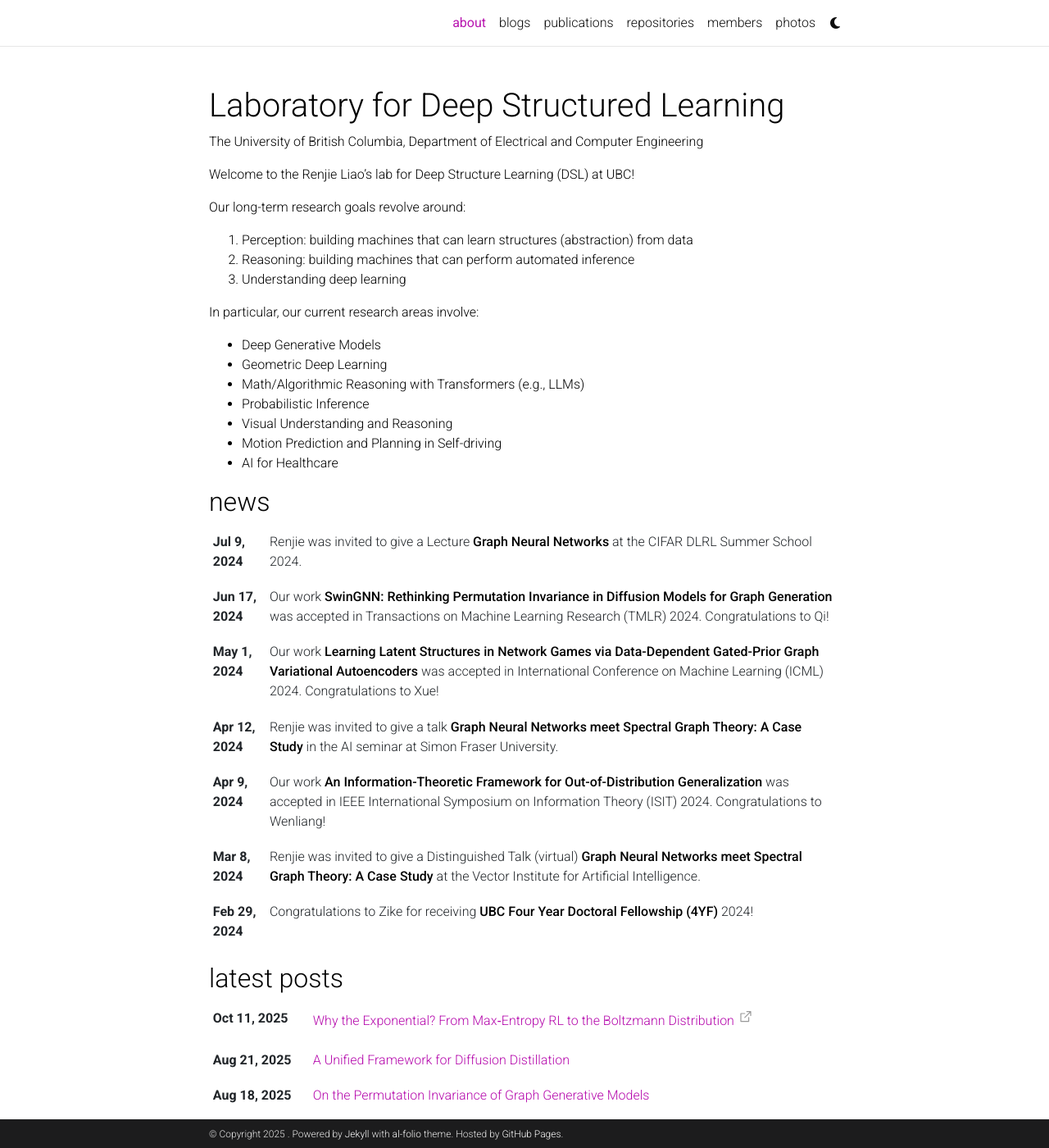
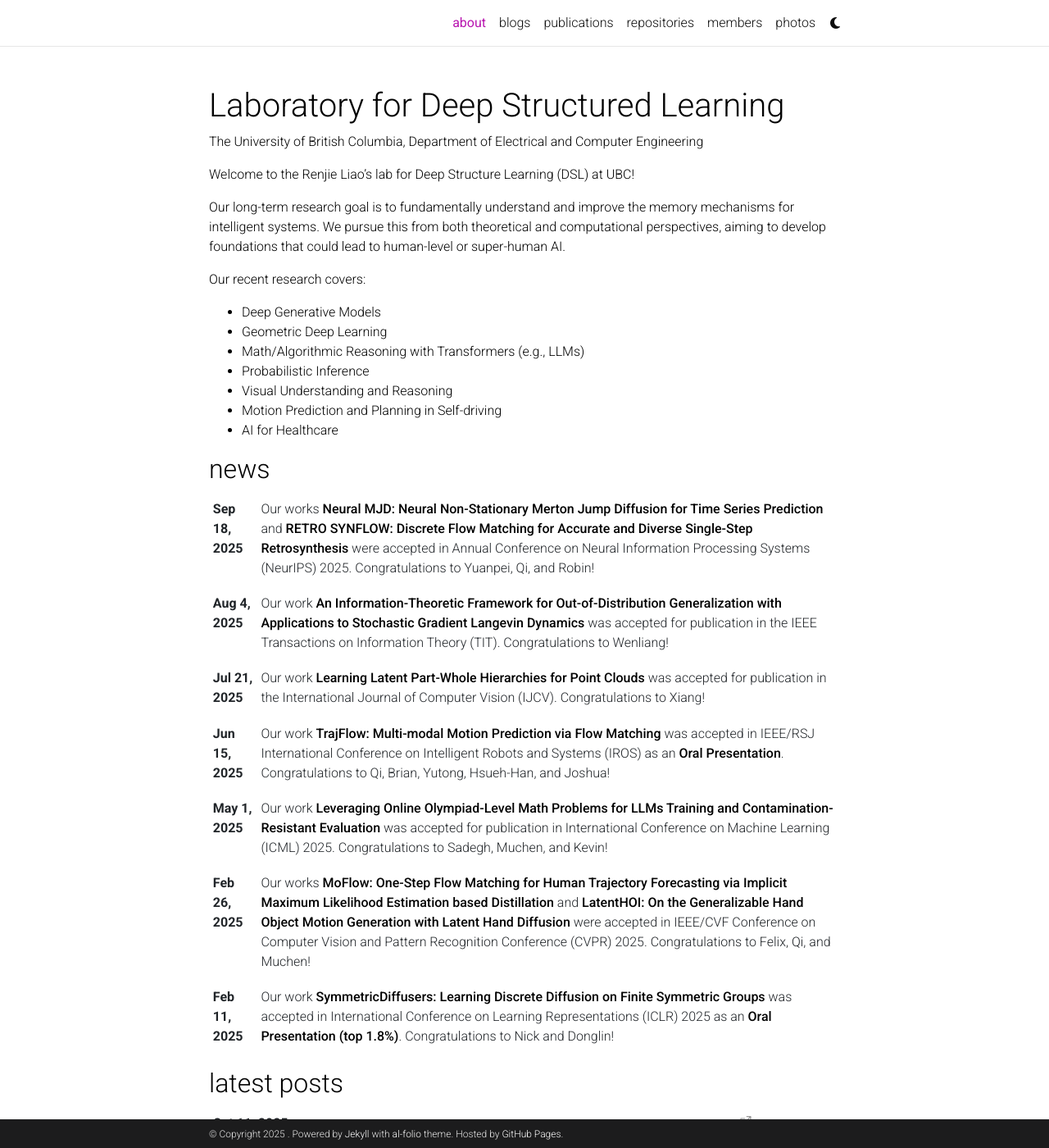
Before and after one commit to DSL-Lab/DSL-Lab.github.io, a Jekyll site: the page built from _pages/about.md, in a window 1280 px wide and 1400 px high. Shown: the whole window at 82% size. Built offline with Jekyll 4.4.1, drawn with Linux system fonts in a browser that asks for light colours; full-size pictures stand in for the smaller copies a plugin makes; comment, search, counter and statistics services are not loaded; a style sheet for code colours, icons or effects is not loaded.

Commit message:
update group website

```diff
--- a/_pages/about.md
+++ b/_pages/about.md
@@ -21,12 +21,15 @@ social: true  # includes social icons at the bottom of the page
 
 Welcome to the Renjie Liao's lab for Deep Structure Learning (DSL) at UBC!
 
-Our long-term research goals revolve around:
+<!-- Our long-term research goals revolve around:
 1. Perception: building machines that can learn structures (abstraction) from data
 2. Reasoning: building machines that can perform automated inference
-3. Understanding deep learning
+3. Understanding deep learning -->
 
-In particular, our current research areas involve:
+Our long-term research goal is to fundamentally understand and improve the memory mechanisms for intelligent systems.
+We pursue this from both theoretical and computational perspectives, aiming to develop foundations that could lead to human-level or super-human AI.
+
+Our recent research covers:
 - Deep Generative Models
 - Geometric Deep Learning
 - Math/Algorithmic Reasoning with Transformers (e.g., LLMs)
--- a/_pages/photo.md
+++ b/_pages/photo.md
@@ -9,118 +9,189 @@ display_categories: [work, fun]
 horizontal: false
 ---
 
+***2025 Oct. 10. Group hotpot at Hai Di Lao.***
 
-***2023 Jul. 28, hiking at St. Mark's Summit.***
+<div class="row">
+    <div class="col-sm mt-3 mt-md-0">
+        {% include figure.html path="assets/img/2025_oct_10_haidilao.jpg" title="2025_oct_10_haidilao" class="img-fluid rounded z-depth-1" %}
+    </div>
+</div>
+<!-- <div class="caption">
+    Group hotpot at Hai Di Lao.
+</div> -->
+
+
+***2024 Dec. 6. End-of-year party at Acadia.***
+
+<div class="row">
+    <div class="col-sm mt-3 mt-md-0">
+        {% include figure.html path="assets/img/2024_dec_6_acadia.jpeg" title="2024_dec_6_acadia" class="img-fluid rounded z-depth-1" %}
+    </div>
+</div>
+<!-- <div class="caption">
+    End-of-year party at Acadia.
+</div> -->
+
+
+***2024 Nov. 26. LoG conference local meetup at UBC.***
+
+<div class="row">
+    <div class="col-sm mt-3 mt-md-0">
+        {% include figure.html path="assets/img/2024_nov_26_log.jpg" title="2024_nov_26_log" class="img-fluid rounded z-depth-1" %}
+    </div>
+</div>
+<!-- <div class="caption">
+    The Vancouver local meetup at UBC for the Learning on Graphs (LoG) Conference 2024.
+</div> -->
+
+
+***2024 Jul. 13. Group BBQ and boating at Golden Ears.***
+
+<div class="row">
+    <div class="col-sm mt-3 mt-md-0">
+        {% include figure.html path="assets/img/2024_jul_13_golden_ears.jpg" title="2024_jul_13_golden_ears" class="img-fluid rounded z-depth-1" %}
+    </div>
+</div>
+<!-- <div class="caption">
+    Group BBQ and boating at Golden Ears. Robin, Brian, Wenliang, Tayyib, Yuanpei, Tanzila, Renjie, Michael, and Muchen (from left to right).
+</div> -->
+
+
+***2024 May 30. Subgroup touring at Niagara Fall.***
+
+<div class="row">
+    <div class="col-sm mt-3 mt-md-0">
+        {% include figure.html path="assets/img/2024_may_30_niagara_fall.jpg" title="2024_may_30_niagara_fall" class="img-fluid rounded z-depth-1" %}
+    </div>
+</div>
+<!-- <div class="caption">
+    Subgroup touring at Niagara Fall. Renjie, Muchen, Jiahe, and Qi (from left to right).
+</div> -->
+
+
+***2024 May 27. Subgroup dinner at Toronto.***
+
+<div class="row">
+    <div class="col-sm mt-3 mt-md-0">
+        {% include figure.html path="assets/img/2024_may_27_toronto.jpg" title="2024_may_27_toronto" class="img-fluid rounded z-depth-1" %}
+    </div>
+</div>
+<!-- <div class="caption">
+    Subgroup dinner at Toronto. Qi, Nick, Jiahe, Hanwen, Renjie, and Muchen (from left to right).
+</div> -->
+
+
+***2023 Jul. 28. Group hiking at St. Mark's Summit.***
 
 <div class="row">
     <div class="col-sm mt-3 mt-md-0">
         {% include figure.html path="assets/img/2023_jul_28_st_mark.jpg" title="2023_jul_28_st_mark" class="img-fluid rounded z-depth-1" %}
     </div>
 </div>
-<div class="caption">
-    Youran, Qi, Jade, Michael, and Sadegh (2nd row from left to right). Anthony, Renjie, Xue, and Jiahe (1st row from left to right).
-</div>
+<!-- <div class="caption">
+    Group hiking. Youran, Qi, Jade, Michael, and Sadegh (2nd row from left to right). Anthony, Renjie, Xue, and Jiahe (1st row from left to right).
+</div> -->
 
 
-***2023 Jun. 11, hiking at Tunnel Bluffs.***
+***2023 Jun. 11. Group hiking at Tunnel Bluffs.***
 
 <div class="row">
     <div class="col-sm mt-3 mt-md-0">
         {% include figure.html path="assets/img/2023_jun_11_tunnel_bluffs.jpg" title="2023_jun_11_tunnel_bluffs" class="img-fluid rounded z-depth-1" %}
     </div>
 </div>
-<div class="caption">
+<!-- <div class="caption">
     Renjie, Xue, Lele, Michael, Nicolas, and Qi (from left to right).
-</div>
+</div> -->
 
 
 
-***2023 Apr. 27, graduation dinner at The Point, UBC.***
+***2023 Apr. 27. Graduation dinner at The Point, UBC.***
 
 <div class="row">
     <div class="col-sm mt-3 mt-md-0">
         {% include figure.html path="assets/img/2023_apr_27_ubc.jpg" title="2023_apr_27_ubc" class="img-fluid rounded z-depth-1" %}
     </div>
 </div>
-<div class="caption">
+<!-- <div class="caption">
     Aditya, Yutong, Renjie, Evan, Sadegh, Daniel, Qi, Masoud, Michael, Anthony, and Jiahe (from left to right).
-</div>
+</div> -->
 
 
 
-***2023 Apr. 5, hiking at Quarry Rock & Deep Cove.***
+***2023 Apr. 5. Group hiking at Quarry Rock & Deep Cove.***
 
 <div class="row">
     <div class="col-sm mt-3 mt-md-0">
         {% include figure.html path="assets/img/2023_apr_5_deep_cove.jpg" title="2023_apr_5_deep_cove" class="img-fluid rounded z-depth-1" %}
     </div>
 </div>
-<div class="caption">
+<!-- <div class="caption">
     Michael, Anthony, Renjie, Daniel, Sadegh, Qi, and Yutong (2nd row from left to right). Yuanpei, Jiahe, and Xue (1st row from left to right).
-</div>
+</div> -->
 
 <div class="row">
     <div class="col-sm mt-3 mt-md-0">
         {% include figure.html path="assets/img/2023_apr_5_quarry_rock.jpg" title="2023_apr_5_quarry_rock" class="img-fluid rounded z-depth-1" %}
     </div>
 </div>
-<div class="caption">
+<!-- <div class="caption">
     Anthony, Daniel, Renjie, Yutong, and Michael (2nd row from left to right). Xue, Jiahe, Yuanpei, Qi, and Sadegh (1st row from left to right).
-</div>
+</div> -->
 
 
 
-***2022 Dec. 15, End-of-Year party at ECE, UBC.***
+***2022 Dec. 15. End-of-Year party at ECE, UBC.***
 
 <div class="row">
     <div class="col-sm mt-3 mt-md-0">
         {% include figure.html path="assets/img/2022_dec_15_ubc.jpg" title="2022_dec_15_ubc" class="img-fluid rounded z-depth-1" %}
     </div>
 </div>
-<div class="caption">
+<!-- <div class="caption">
     Yutong, Qi, Ziao, Renjie, Aditya, Nicolas, Joshua, and Daniel (2nd row from left to right). Jossie, Lele, Jiahe, and Masoud (1st row from left to right).
-</div>
+</div> -->
 
 
 
-***2022 Oct. 15, hiking at Eagle Bluffs & Cypress.***
+***2022 Oct. 15. Group hiking at Eagle Bluffs & Cypress.***
 
 <div class="row">
     <div class="col-sm mt-3 mt-md-0">
         {% include figure.html path="assets/img/2022_oct_15_cypress_1.jpg" title="2022_oct_15_cypress_1" class="img-fluid rounded z-depth-1" %}
     </div>
 </div>
-<div class="caption">
+<!-- <div class="caption">
     Yutong, Michael, Sadegh, Qi, Jiahe, Renjie, Daniel, and Aditya (from left to right).
-</div>
+</div> -->
 
 <div class="row">
     <div class="col-sm mt-3 mt-md-0">
         {% include figure.html path="assets/img/2022_oct_15_cypress_2.jpg" title="2022_oct_15_cypress_2" class="img-fluid rounded z-depth-1" %}
     </div>
 </div>
-<div class="caption">
+<!-- <div class="caption">
     Aditya, Michael, Qi, Sadegh, Renjie, Jiahe, Daniel, and Yutong (from left to right).
-</div>
+</div> -->
 
 <div class="row">
     <div class="col-sm mt-3 mt-md-0">
         {% include figure.html path="assets/img/2022_oct_15_eagle_bluffs.jpg" title="2022_oct_15_eagle_bluffs" class="img-fluid rounded z-depth-1" %}
     </div>
 </div>
-<div class="caption">
+<!-- <div class="caption">
     Michael, Aditya, Renjie, Qi, Sadegh, Daniel, Jiahe, and Yutong (from left to right).
-</div>
+</div> -->
 
 
 
-***2022 Jun. 1, hiking at Lynn Canyon.***
+***2022 Jun. 1. Group hiking at Lynn Canyon.***
 
 <div class="row">
     <div class="col-sm mt-3 mt-md-0">
         {% include figure.html path="assets/img/2022_jun_1_lynn_canyon.jpg" title="2022_jun_1_lynn_canyon" class="img-fluid rounded z-depth-1" %}
     </div>
 </div>
-<div class="caption">
+<!-- <div class="caption">
     Qi, Muchen, Renjie, and Sadegh (from left to right).
-</div>
+</div> -->
```
Also changed, not shown: _bibliography/papers.bib (+179 -18 lines), _data/repositories.yml (+8 -0 lines), _news/announcement_2025_aug_04.md (added, +9 -0 lines), _news/announcement_2025_feb_11.md (added, +9 -0 lines), _news/announcement_2025_feb_26.md (added, +9 -0 lines), _news/announcement_2025_jul_21.md (added, +9 -0 lines), _news/announcement_2025_jun_15.md (added, +9 -0 lines), _news/announcement_2025_may_01.md (added, +9 -0 lines), _news/announcement_2025_sep_18.md (added, +9 -0 lines), _pages/member.md (+23 -10 lines), assets/img/2024_may_27_toronto.jpg (added), assets/img/2024_may_30_niagara_fall.jpg (added), assets/img/2024_nov_26_log.jpg (added), assets/img/2025_oct_10_haidilao.JPG (added), 2 other files.
